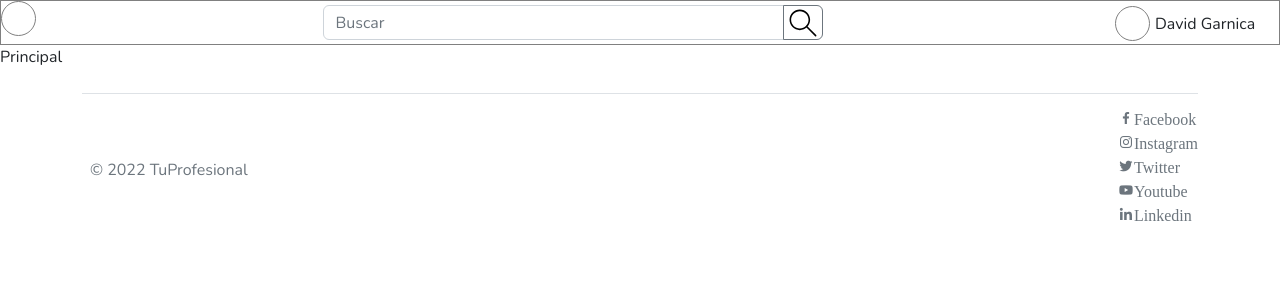
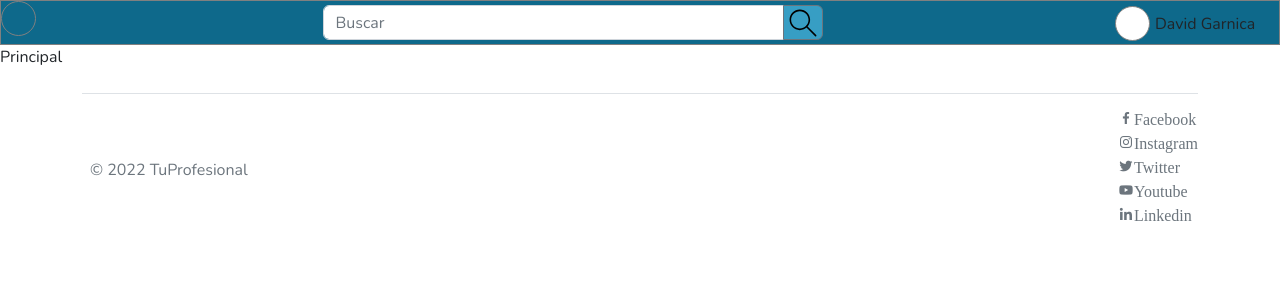
Before and after one commit to BenjaCardozo/AppProveedoresServiciosFront, a React (Create React App) app: page / in a window 1280 px wide. Shown: the top 300 px of the page. Built offline with nearby package versions, Linux system fonts and the light colour scheme.

Commit message:
Stilos al nav

```diff
--- a/src/components/navbar/Buscador.css
+++ b/src/components/navbar/Buscador.css
@@ -37,12 +37,13 @@ button#button-addon2{
     height: 35px;
     width: 40px;
     padding: 0;
+    background-color: #45afd7c2;
 }
 button#button-addon2:hover{
     background-color: antiquewhite;
 }
 button#button-addon2:active{
-    background-color: aquamarine;
+    border: 1px solid black;
 }
 
 .dropdown{
--- a/src/components/navbar/Nav.css
+++ b/src/components/navbar/Nav.css
@@ -4,4 +4,5 @@ nav#navegador{
     height: 45px;
     border: 1px solid gray;
     display: flex;
+    background-color: #0E698B;
 }
```
